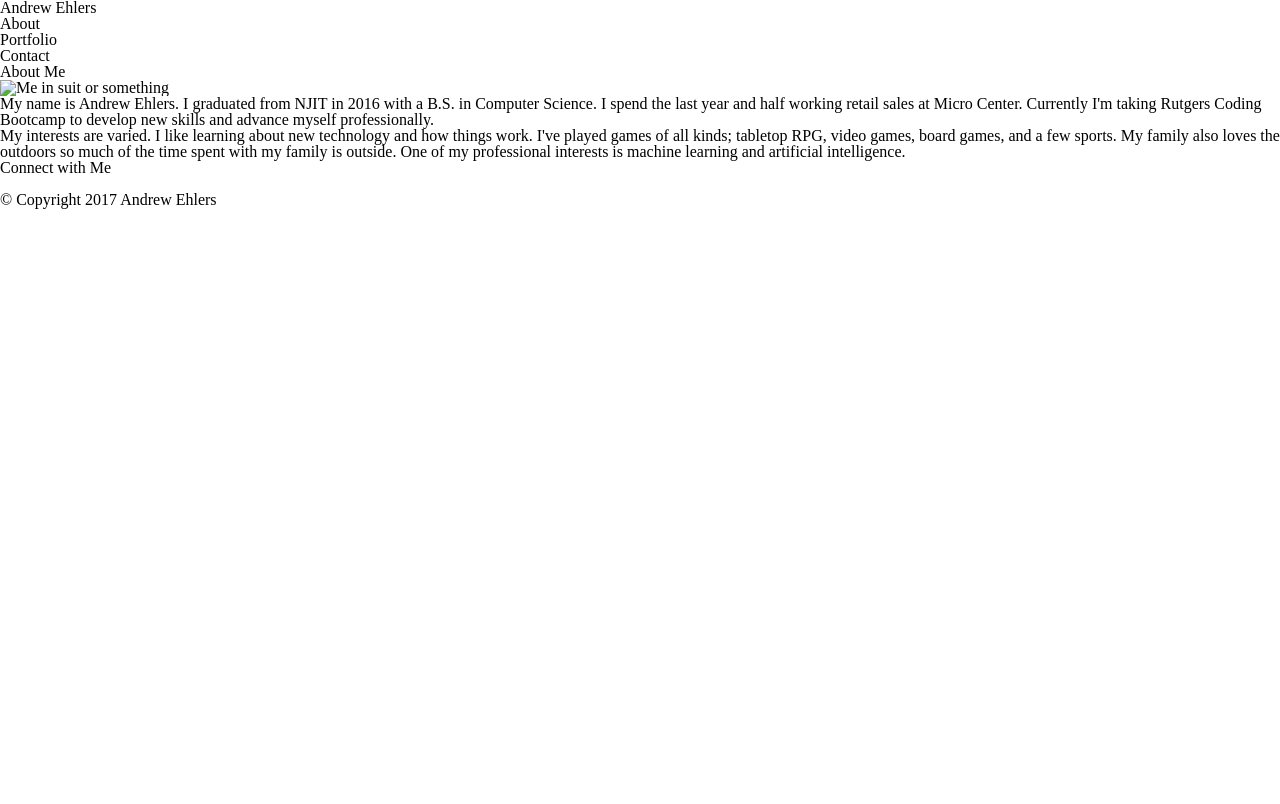
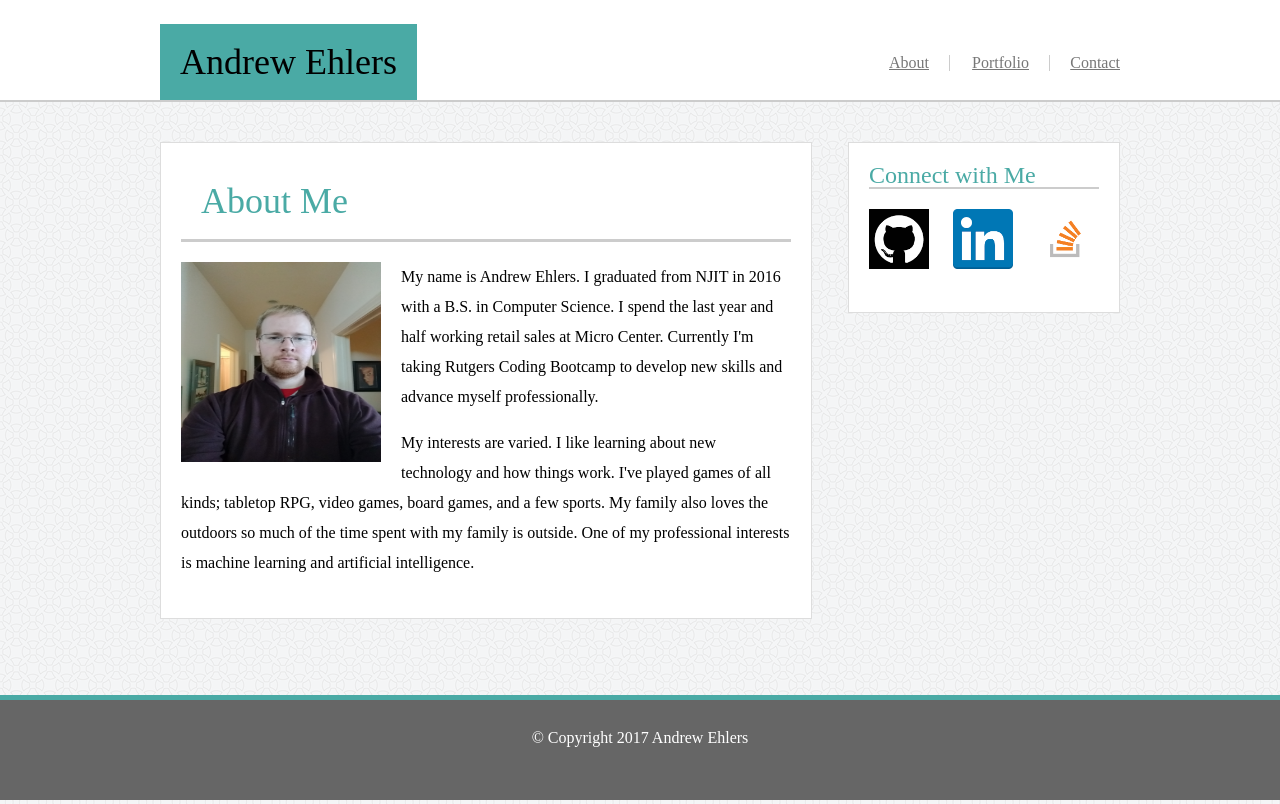
Before and after one commit to asehlers/Basic-Portfolio, a plain HTML site: page index.html in a window 1280 px wide. Shown: the top 804 px of the page. Drawn offline with Linux system fonts and the light colour scheme.

Commit message:
2 pages left

```diff
--- a/assets/css/style.css
+++ b/assets/css/style.css
@@ -0,0 +1,127 @@
+body{
+
+}
+
+header {
+	/*width:100%;*/
+	height:100px;
+	border-bottom:2px solid #cccccc;
+}
+
+.top{
+	position: relative;
+	width:960px;
+	margin:0 auto;
+}
+
+.name{
+	background-color:#4aaaa5;
+	position:absolute;
+	left:0;
+	color:black;
+	font-size:36px;
+	padding: 20px;
+	margin:0;
+	margin-top:24px;
+	border-bottom: none;
+}
+
+h1{
+	color:#4aaaa5;
+	padding: 20px;
+	font-size:36px;
+	border-bottom: 3px solid #cccccc;
+	margin:20px;
+}
+
+
+#contact{
+	right:0px;
+	top:55px;
+	position:absolute;
+	color:#777777;
+}
+
+#portfolio{
+	position:absolute;
+	color:#777777;
+	border-right:1px solid #cccccc;
+	right:70px;
+	top:55px;
+	padding-right:20px;
+}
+
+#about{
+	padding-right:20px;
+	position:absolute;
+	border-right:1px solid #cccccc;
+	right:170px;
+	color:#777777;
+	top:55px;
+}
+
+.fullmid{
+	background-image: url("../images/circles-light.png");
+	/*background-repeat: repeat-x;*/
+	/*background-repeat: repeat-y;*/
+	height:1000px;
+}
+
+.mid{
+	position:relative;
+	width: 960px;
+	margin: 0 auto;
+}
+
+.a_Me{
+	border: 1px solid #dddddd;
+	background-color:#ffffff;
+	width: 650px;
+	position:absolute;
+	top:40px;
+	left:0px;
+	padding-bottom:40px;
+}
+
+#portrait{
+	float:left;
+	margin-left:20px;
+	margin-right:20px;
+}
+
+p{
+	line-height:30px;
+	margin-left:20px;
+	margin-right:20px;
+}
+
+.connect{
+	border: 1px solid #dddddd;
+	background-color:#ffffff;
+	width: 270px;
+	position:absolute;
+	right:0px;
+	top:40px;
+	padding-bottom:40px;
+}
+
+h2 {
+	font-size:24px;
+	margin:20px;
+	color: #4aaaa5;
+	border-bottom:2px solid #cccccc;
+}
+.footer{
+	width:100%;
+	height:100px;
+	background-color:#666666;
+	color:white;
+	border-top:5px solid #4aaaa5;
+	position:fixed;
+	bottom:0;
+	text-align:center;
+}
+
+.copy {
+	margin-top:30px;
+}
--- a/index.html
+++ b/index.html
@@ -9,20 +9,25 @@
 <body>
 
 	<header>
+		<div class="top">
 			<h1 class="name">Andrew Ehlers</h1>
 
-		<h3>About</h3>
-		<h3>Portfolio</h3>
-		<h3>Contact</h3>
+			<a href="index.html" id="about">About</a>
+			<a href="portfolio.html" id="portfolio">Portfolio</a>
+			<a href="contact.html" id="contact">Contact</a>
+		</div>
 	</header>
-
+	<div class="fullmid">
+		<div class="mid">
 			<div class="a_Me">
 
 				<h1>About Me</h1>
 
-		<img src="" alt="Me in suit or something">
+				<img id="portrait" src="assets/images/self_photo.jpg" alt="Me in suit or something" height="200" width="200">
 
 				<p>My name is Andrew Ehlers. I graduated from NJIT in 2016 with a B.S. in Computer Science. I spend the last year and half working retail sales at Micro Center. Currently I'm taking Rutgers Coding Bootcamp to develop new skills and advance myself professionally.</p>
+
+				<br>
 
 				<p>My interests are varied. I like learning about new technology and how things work. I've played games of all kinds; tabletop RPG, video games, board games, and a few sports. My family also loves the outdoors so much of the time spent with my family is outside. One of my professional interests is machine learning and artificial intelligence.</p>
 
@@ -31,14 +36,16 @@
 			<div class="connect">
 				<h2>Connect with Me</h2>
 
-		<img src="" alt="">
-		<img src="" alt="">
-		<img src="" alt="">
+				<img src="assets/images/git.png" alt="" height="60" width="60" style="margin-left:20px">
+				<img src="assets/images/linkedin.png" alt="" height="60" width="60" style="margin-left:20px">
+				<img src="assets/images/stack.png" alt="" height="60" width="60" style="margin-left:20px">
 
 			</div>
-		<h3>&copy; Copyright 2017 Andrew Ehlers</h3>
-	<div>
+		</div>
+	</div>
 
+	<div class="footer">
+		<section class="copy">&copy; Copyright 2017 Andrew Ehlers</section>
 	</div>
 </body>
 </html>
```
Also changed, not shown: contact.html (+16 -8 lines), portfolio.html (+16 -9 lines), assets/images/circles-light.png (added), assets/images/git.png (added), assets/images/linkedin.png (added), assets/images/self_photo.jpg (added), assets/images/stack.png (added), circles-light.png (added). Lines whose indentation alone changed are shown as unchanged.
